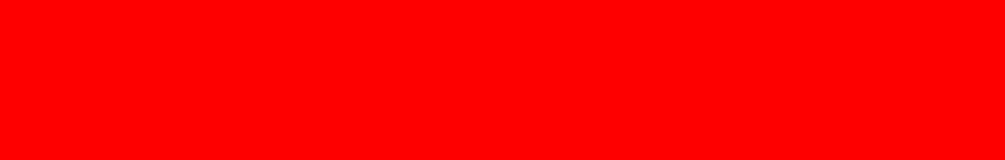
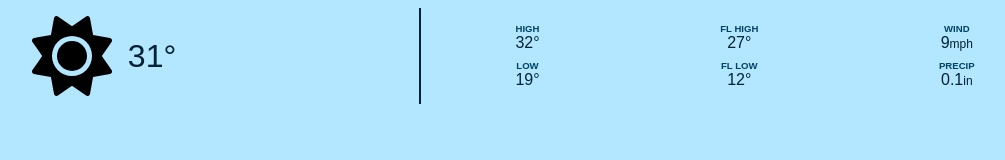
Before and after one commit to passechnik/weather-app, a website built with Vite: page index.html in a window 1280 px wide. Shown: the whole page, without its empty margins (219-1224 px from the left). Built offline with nearby package versions, Linux system fonts and the light colour scheme.

Commit message:
add header html and styles

```diff
--- a/index.html
+++ b/index.html
@@ -7,6 +7,41 @@
     <title>Vite App</title>
   </head>
   <body>
+    <header class="header">
+      <div class="header-left">
+        <img class="weather-icon large" src="icons/sun-solid.svg" data-current-icon>
+        <div class="header-current-temp">
+          <span data-current-temp>31</span>&deg;
+        </div>
+      </div>
+      <div class="header-right">
+        <div class="info-group">
+          <div class="label">High</div>
+          <div><span data-current-high>32</span>&deg;</div>
+        </div>
+        <div class="info-group">
+          <div class="label">FL High</div>
+          <div><span data-current-fl-high>27</span>&deg;</div>
+        </div>
+        <div class="info-group">
+          <div class="label">Wind</div>
+          <div><span data-current-wind>9</span><span class="value-sub-info">mph</span></div>
+        </div>
+        <div class="info-group">
+          <div class="label">Low</div>
+          <div><span data-current-low>19</span>&deg;</div>
+        </div>
+        <div class="info-group">
+          <div class="label">FL Low</div>
+          <div><span data-current-fl-low>12</span>&deg;</div>
+        </div>
+        <div class="info-group">
+          <div class="label">Precip</div>
+          <div><span data-current-precip>0.1</span><span class="value-sub-info">in</span></div>
+        </div>
+      </div>
+    </header>
+
     <script type="module" src="/main.js"></script>
   </body>
 </html>
--- a/style.css
+++ b/style.css
@@ -1,3 +1,73 @@
+*, *::after, *::before {
+  box-sizing: border-box;
+}
+
 body {
-  background: red;
+  margin: 0;
+  background-color: hsl(200, 100%, 85%);
+  color: hsl(200, 100%, 10%);
+  font-family: sans-serif;
 }
+
+.blurred {
+  filter: blur(3px);
+  overflow: hidden;
+}
+
+.header {
+  display: flex;
+  align-items: center;
+}
+
+.header-left {
+  display: flex;
+  width: 50%;
+  align-items: center;
+  justify-content: center;
+  margin: 0.5rem;
+  padding: 0.5rem;
+  border-right: 2px solid hsl(200, 100%, 10%);
+}
+
+.weather-icon {
+  width: 40px;
+  height: 40px;
+  object-fit: contain;
+}
+
+.weather-icon.large {
+  width: 80px;
+  height: 80px;
+}
+
+.header-current-temp {
+  font-size: 2rem;
+  margin-left: 1rem;
+}
+
+.header-right {
+  display: grid;
+  width: 50%;
+  justify-content: space-around;
+  gap: 0.5rem;
+  grid-template-columns: repeat(3, auto);
+  grid-template-rows: repeat(2, auto);
+}
+
+.info-group {
+  display: flex;
+  flex-direction: column;
+  align-items: center;
+}
+
+.label {
+  text-transform: uppercase;
+  font-weight: bold;
+  font-size: 0.6rem;
+  color: hsl(200, 100%, 20%);
+}
+
+.value-sub-info {
+  font-weight: lighter;
+  font-size: 0.75rem;
+}
```
